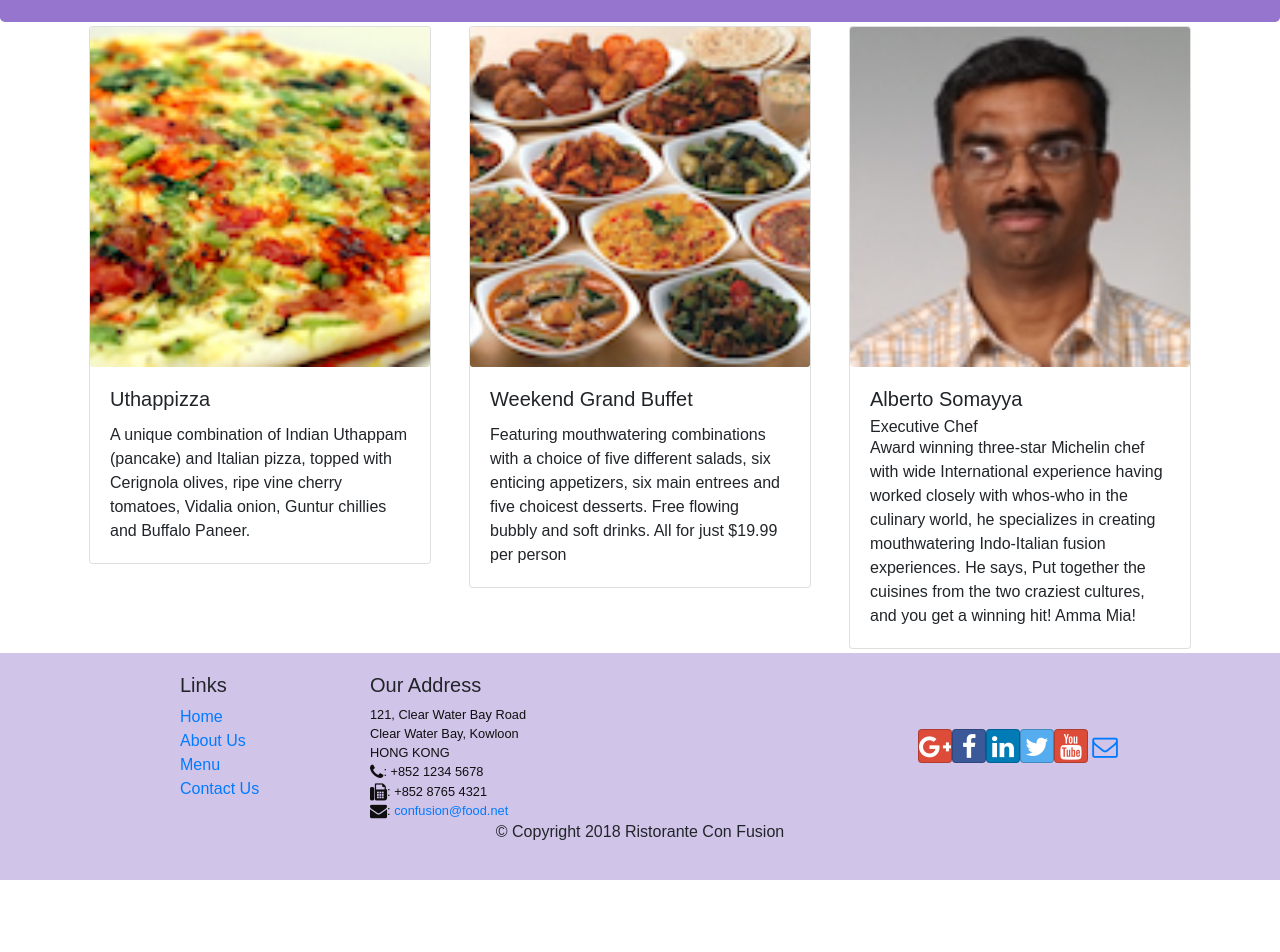
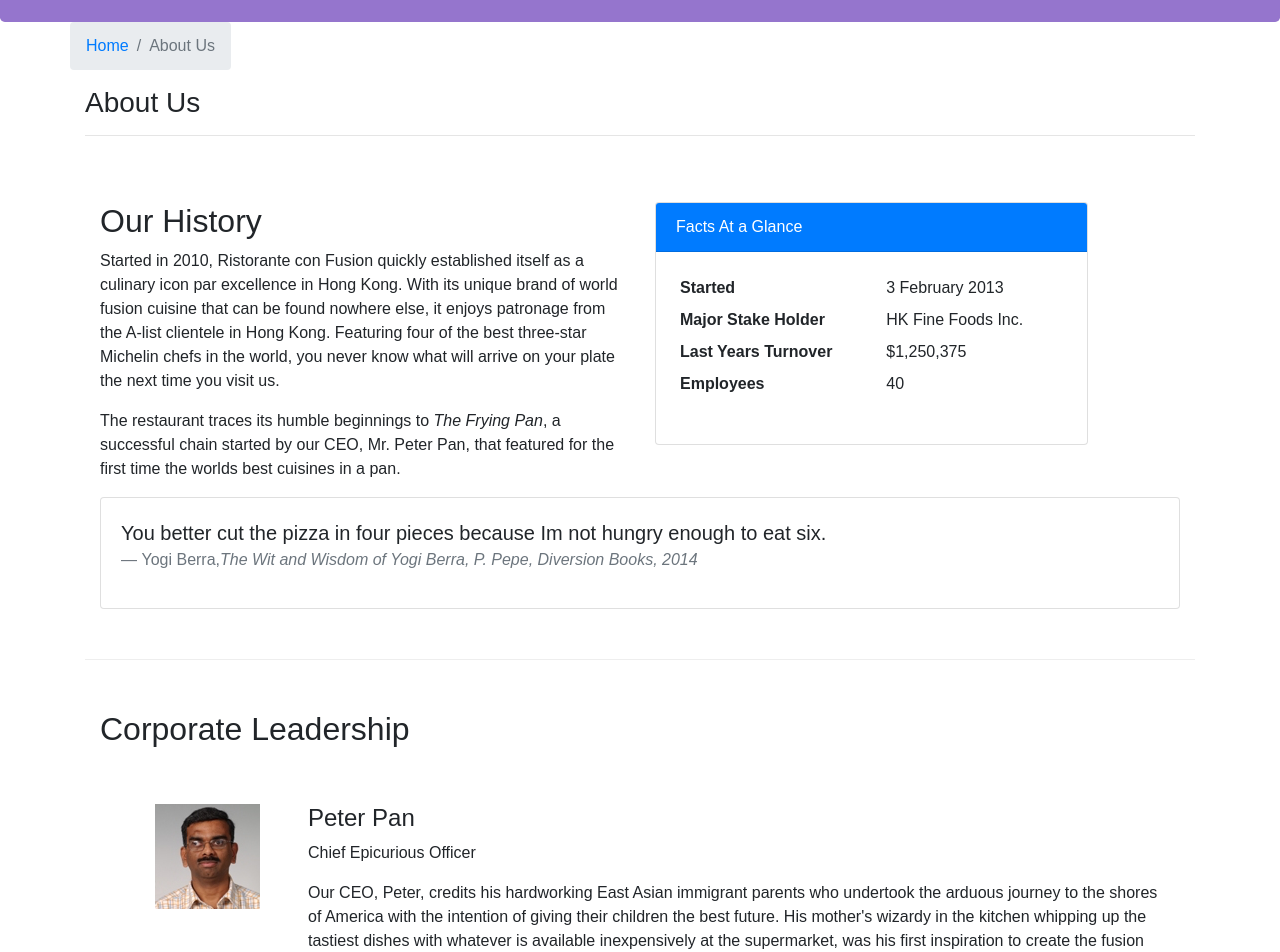
Before and after one commit to alexnassif/confusion, a React (Create React App) app: page /aboutus in a window 1280 px wide. Before the commit this address led to /home. Shown: the part 320-1272 px from the top of the page. Before the commit the page ends 1200 px from the top, so only its background shows below. Built offline with nearby package versions, Linux system fonts and the light colour scheme.

Commit message:
assignment 2

```diff
--- /dev/null
+++ b/src/components/AboutComponent.js
@@ -0,0 +1,97 @@
+import React from 'react';
+import { Breadcrumb, BreadcrumbItem, Card, CardBody, CardHeader, Media } from 'reactstrap';
+import { Link } from 'react-router-dom';
+
+function RenderLeader({leader}){
+
+  return (
+    <div key={leader.id} className="col-12 mt-5">
+      <Media tag="li">
+        <Media left middle>
+            <Media object src={leader.image} alt={leader.name} />
+        </Media>
+        <Media body className="ml-5">
+          <Media heading>{leader.name}</Media>
+          <p>{leader.designation}</p>
+          <p>{leader.description}</p>
+        </Media>
+      </Media>
+    </div>
+    );
+
+}
+
+
+function About(props) {
+
+    const leaders = props.leaders.map((leader) => {
+        return (
+            <RenderLeader leader={leader}/>
+        );
+    });
+
+    return(
+        <div className="container">
+            <div className="row">
+                <Breadcrumb>
+                    <BreadcrumbItem><Link to="/home">Home</Link></BreadcrumbItem>
+                    <BreadcrumbItem active>About Us</BreadcrumbItem>
+                </Breadcrumb>
+                <div className="col-12">
+                    <h3>About Us</h3>
+                    <hr />
+                </div>
+            </div>
+            <div className="row row-content">
+                <div className="col-12 col-md-6">
+                    <h2>Our History</h2>
+                    <p>Started in 2010, Ristorante con Fusion quickly established itself as a culinary icon par excellence in Hong Kong. With its unique brand of world fusion cuisine that can be found nowhere else, it enjoys patronage from the A-list clientele in Hong Kong.  Featuring four of the best three-star Michelin chefs in the world, you never know what will arrive on your plate the next time you visit us.</p>
+                    <p>The restaurant traces its humble beginnings to <em>The Frying Pan</em>, a successful chain started by our CEO, Mr. Peter Pan, that featured for the first time the worlds best cuisines in a pan.</p>
+                </div>
+                <div className="col-12 col-md-5">
+                    <Card>
+                        <CardHeader className="bg-primary text-white">Facts At a Glance</CardHeader>
+                        <CardBody>
+                            <dl className="row p-1">
+                                <dt className="col-6">Started</dt>
+                                <dd className="col-6">3 February 2013</dd>
+                                <dt className="col-6">Major Stake Holder</dt>
+                                <dd className="col-6">HK Fine Foods Inc.</dd>
+                                <dt className="col-6">Last Years Turnover</dt>
+                                <dd className="col-6">$1,250,375</dd>
+                                <dt className="col-6">Employees</dt>
+                                <dd className="col-6">40</dd>
+                            </dl>
+                        </CardBody>
+                    </Card>
+                </div>
+                <div className="col-12">
+                    <Card>
+                        <CardBody className="bg-faded">
+                            <blockquote className="blockquote">
+                                <p className="mb-0">You better cut the pizza in four pieces because
+                                    Im not hungry enough to eat six.</p>
+                                <footer className="blockquote-footer">Yogi Berra,
+                                <cite title="Source Title">The Wit and Wisdom of Yogi Berra,
+                                    P. Pepe, Diversion Books, 2014</cite>
+                                </footer>
+                            </blockquote>
+                        </CardBody>
+                    </Card>
+                </div>
+            </div>
+            <div className="row row-content">
+                <div className="col-12">
+                    <h2>Corporate Leadership</h2>
+                </div>
+                <div className="col-12">
+                    <Media list>
+                        {leaders}
+                    </Media>
+                </div>
+            </div>
+        </div>
+    );
+}
+
+export default About;
--- a/src/components/MainComponent.js
+++ b/src/components/MainComponent.js
@@ -2,6 +2,7 @@
 import Home from './HomeComponent';
 import Menu from './MenuComponent';
 import Contact from './ContactComponent';
+import About from './AboutComponent';
 import DishDetail from './DishdetailComponent';
 import Header from './HeaderComponent';
 import Footer from './FooterComponent';
@@ -46,6 +47,7 @@
         <Header />
         <Switch>
           <Route path="/home" component={HomePage} />
+          <Route exact path="/aboutus" component={() => <About leaders={this.state.leaders} />} />
           <Route exact path="/menu" component={() => <Menu dishes={this.state.dishes} />} />
           <Route path='/menu/:dishId' component={DishWithId} />
           <Route exact path='/contactus' component={Contact} />} />
```
